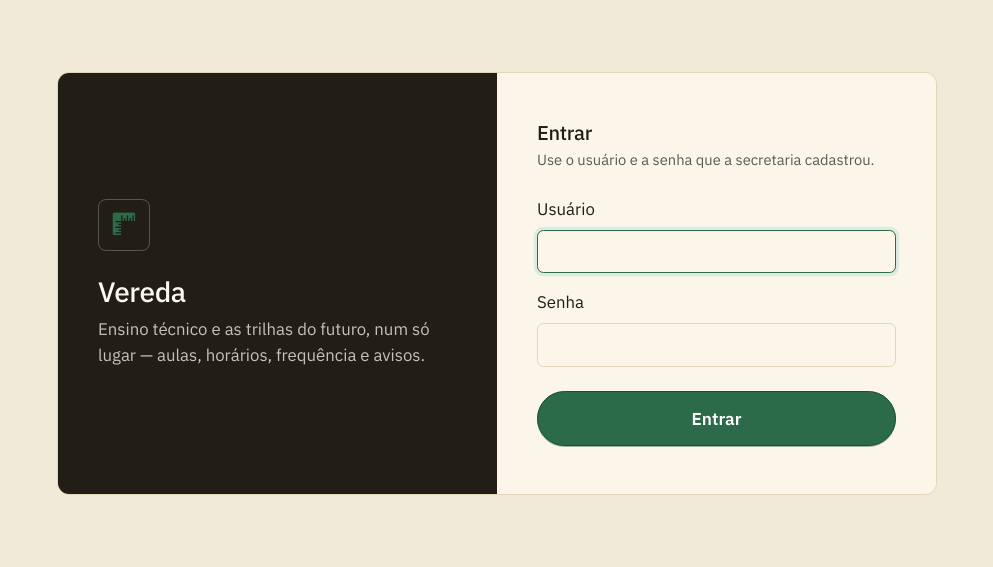
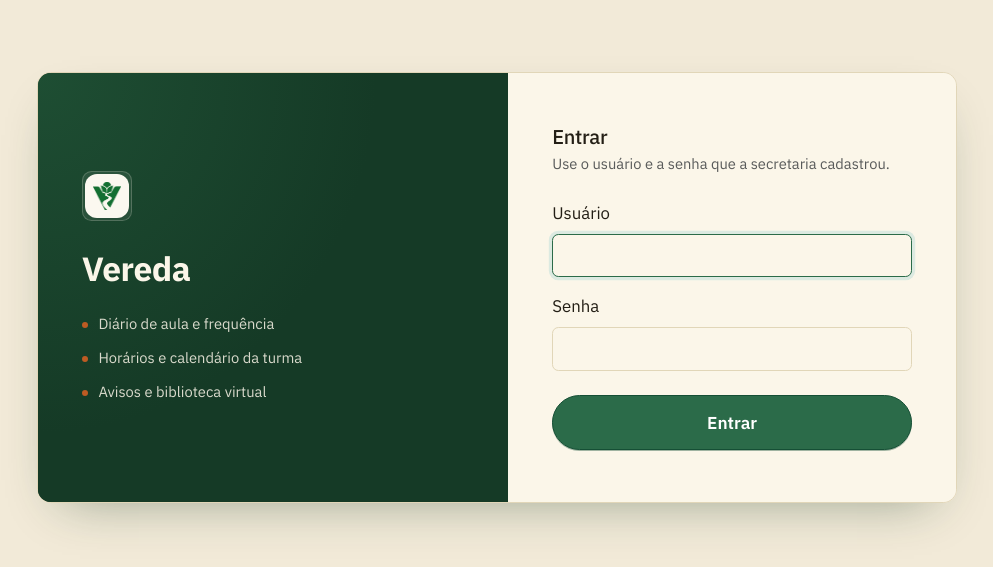
Before and after one commit to victornaoexiste/sistema-escolar, a Django app: page /contas/login/ in a window 1280 px wide. Shown: the top 567 px of the page, without its empty margins (278-1271 px from the left). Run offline with Django 5.2, Linux system fonts and the light colour scheme.

Commit message:
Atualiza páginas públicas, navegação e configurações
- Home e topo público, links de navegação, ajustes no login e base
- settings.py: SECRET_KEY/DEBUG/ALLOWED_HOSTS via variáveis de ambiente
- .gitignore: ignora backups do banco (db.sqlite3.*)

Co-Authored-By: Claude Opus 4.8 <noreply@anthropic.com>

```diff
--- a/contas/templates/contas/login.html
+++ b/contas/templates/contas/login.html
@@ -3,9 +3,13 @@
 {% block conteudo %}
 <div class="login-shell mx-auto mt-4 mt-md-5">
     <div class="login-intro">
-        <div class="login-mark"><i class="bi bi-rulers"></i></div>
-        <h1 class="h3 mb-2">Vereda</h1>
-        <p class="mb-0">Ensino técnico e as trilhas do futuro, num só lugar — aulas, horários, frequência e avisos.</p>
+        <div class="login-mark">{% include '_marca.html' %}</div>
+        <h1 class="mb-4">Vereda</h1>
+        <ul class="login-pontos">
+            <li><span class="ponto"></span> Diário de aula e frequência</li>
+            <li><span class="ponto"></span> Horários e calendário da turma</li>
+            <li><span class="ponto"></span> Avisos e biblioteca virtual</li>
+        </ul>
     </div>
     <div class="login-form">
         <h2 class="h5 mb-1">Entrar</h2>
@@ -33,35 +37,43 @@
 
 <style>
     .login-shell{
-        max-width: 880px;
+        max-width: 920px;
         display:grid;
-        grid-template-columns: 1fr 1fr;
+        grid-template-columns: 1.05fr 1fr;
         border:1px solid var(--line);
-        border-radius:.75rem;
+        border-radius:.85rem;
         overflow:hidden;
+        box-shadow:0 20px 50px -25px rgba(21,58,38,.45);
     }
     .login-intro{
-        background:var(--ink); color:#FAF8F1;
-        padding:3rem 2.5rem;
+        background:var(--mata);
+        background-image:radial-gradient(120% 140% at 0% 0%, var(--mata-luz) 0%, var(--mata) 60%);
+        color:#FBF6E9;
+        padding:3.25rem 2.75rem;
         display:flex; flex-direction:column; justify-content:center;
     }
-    .login-intro p{ color:rgba(250,248,241,.75); }
+    .login-intro h1{ font-size:2.1rem; color:#FBF6E9; }
+    .login-intro p{ color:rgba(251,246,233,.72); font-size:1.02rem; }
     .login-mark{
-        width:52px; height:52px; border-radius:.5rem;
+        width:50px; height:50px; border-radius:.6rem;
         display:inline-flex; align-items:center; justify-content:center;
-        font-size:1.4rem; color:var(--accent);
-        border:1.5px solid rgba(250,248,241,.25);
-        margin-bottom:1.5rem;
+        background:rgba(251,246,233,.08);
+        border:1px solid rgba(251,246,233,.2);
+        margin-bottom:1.75rem;
     }
+    .login-mark .marca-v{ width:28px; height:28px; }
+    .login-pontos{ list-style:none; margin:0; padding:0; display:flex; flex-direction:column; gap:.7rem; }
+    .login-pontos li{ display:flex; align-items:center; gap:.65rem; color:rgba(251,246,233,.85); font-size:.92rem; }
+    .login-pontos .ponto{ width:6px; height:6px; border-radius:50%; background:var(--blaze); flex:none; }
     .login-form{
         background:var(--surface);
-        padding:3rem 2.5rem;
+        padding:3.25rem 2.75rem;
         display:flex; flex-direction:column; justify-content:center;
     }
     @media (max-width: 767.98px){
         .login-shell{ grid-template-columns: 1fr; }
-        .login-intro{ padding:2rem 1.75rem; }
-        .login-form{ padding:2rem 1.75rem; }
+        .login-intro{ padding:2.25rem 1.75rem; }
+        .login-form{ padding:2.25rem 1.75rem; }
     }
 </style>
 {% endblock %}
--- a/escola/settings.py
+++ b/escola/settings.py
@@ -137,6 +137,8 @@ USE_TZ = True
 
 STATIC_URL = 'static/'
 STATICFILES_DIRS = [BASE_DIR / 'static']
+# Destino do collectstatic (usado em produção, ex: PythonAnywhere).
+STATIC_ROOT = BASE_DIR / 'staticfiles'
 
 MEDIA_URL = 'media/'
 MEDIA_ROOT = BASE_DIR / 'media'
--- /dev/null
+++ b/templates/_topo_publico.html
@@ -0,0 +1,6 @@
+<div class="topo-publico">
+    <a class="marca-clara" href="{% url 'home' %}">
+        {% include '_marca.html' %} <span>Vereda</span>
+    </a>
+    <a href="{% url 'contas:login' %}" class="btn btn-outline-primary btn-sm">Entrar</a>
+</div>
--- a/templates/base.html
+++ b/templates/base.html
@@ -324,6 +324,8 @@
             color:rgba(251,246,233,.6); margin-bottom:.7rem;
         }
         .stat-card .stat-valor{ font-family:'IBM Plex Mono',monospace; font-size:3.4rem; font-weight:700; line-height:1; }
+        /* Filho de flex que pode encolher: sem isso o .text-truncate não corta títulos longos. */
+        .min-w-0{ min-width:0; flex:1 1 auto; }
         .stat-card .stat-sufixo{ font-size:1rem; font-weight:500; color:rgba(251,246,233,.7); margin-left:.4rem; }
         .stat-card .progress{ height:8px; background:rgba(251,246,233,.18); border-radius:99px; margin-top:1.25rem; }
         .stat-card .progress-bar{ background:var(--blaze) !important; border-radius:99px; }
```
Also changed, not shown: contas/templates/contas/home.html (added, +63 -0 lines), templates/_nav_links.html (added, +51 -0 lines), 2 other files.
